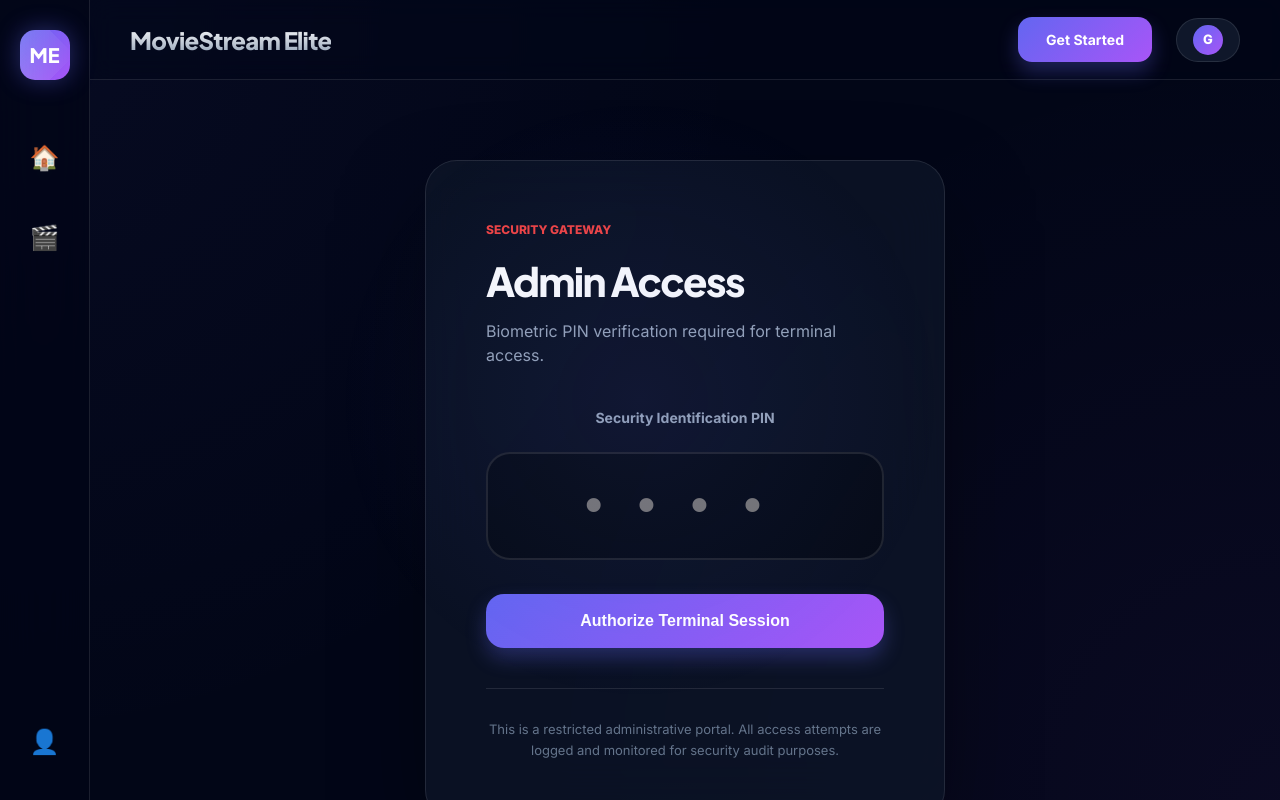
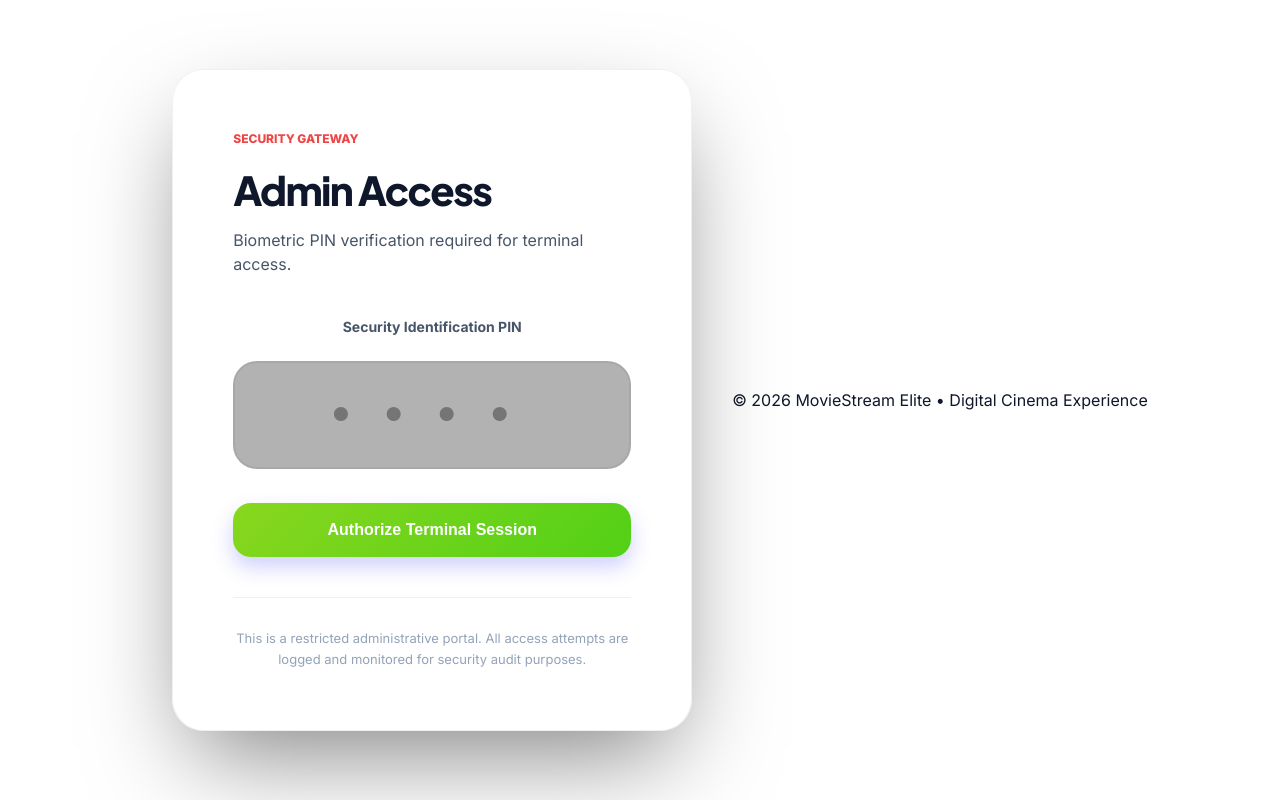
Before and after one commit to aryanjha206/MovieStream, a Flask app: page /admin in a window 1280 px wide. Run offline with Flask 3, Linux system fonts and the light colour scheme.

Commit message:
Add files via upload

```diff
--- a/static/css/style.css
+++ b/static/css/style.css
@@ -1,19 +1,19 @@
 :root {
-    /* Color Palette - Premium Midnight Theme */
-    --mx-bg: #020617;
-    --mx-bg-alt: #0f172a;
-    --mx-bg-glass: rgba(15, 23, 42, 0.7);
-    --mx-accent: #6366f1;
-    --mx-accent-hover: #4f46e5;
-    --mx-accent-gradient: linear-gradient(135deg, #6366f1 0%, #a855f7 100%);
-    --mx-accent-glow: rgba(99, 102, 241, 0.4);
+    /* Color Palette - Premium Light Theme (White & Parrot Green) */
+    --mx-bg: #ffffff;
+    --mx-bg-alt: #f8fafc;
+    --mx-bg-glass: rgba(255, 255, 255, 0.9);
+    --mx-accent: #88d71e; /* Parrot Green */
+    --mx-accent-hover: #7abf1a;
+    --mx-accent-gradient: linear-gradient(135deg, #88d71e 0%, #52d017 100%);
+    --mx-accent-glow: rgba(136, 215, 30, 0.2);
 
-    --mx-text: #f8fafc;
-    --mx-text-dim: #94a3b8;
-    --mx-text-muted: #64748b;
+    --mx-text: #0f172a;
+    --mx-text-dim: #475569;
+    --mx-text-muted: #94a3b8;
 
-    --mx-border: rgba(255, 255, 255, 0.1);
-    --mx-border-hover: rgba(255, 255, 255, 0.2);
+    --mx-border: rgba(0, 0, 0, 0.06);
+    --mx-border-hover: rgba(0, 0, 0, 0.12);
 
     --radius-sm: 8px;
     --radius-md: 12px;
@@ -63,22 +63,33 @@
     -moz-osx-font-smoothing: grayscale;
 }
 
+.glow-overlay {
+    display: none !important;
+}
+
+/* Auth Page overrides */
+.auth-page .app-sidebar,
+.auth-page .app-header {
+    display: none !important;
+}
+
+.auth-page .app-content {
+    background: var(--mx-bg);
+}
+
+.auth-page .main-scroller {
+    display: flex;
+    align-items: center;
+    justify-content: center;
+    padding: 0;
+}
+
 /* App Container Layout */
 .app-container {
     display: flex;
     height: 100vh;
     width: 100vw;
-    background-image:
-        radial-gradient(circle at 0% 0%, rgba(99, 102, 241, 0.05) 0%, transparent 50%),
-        radial-gradient(circle at 100% 100%, rgba(168, 85, 247, 0.05) 0%, transparent 50%);
-}
-
-.glow-overlay {
-    position: fixed;
-    inset: 0;
-    pointer-events: none;
-    background: radial-gradient(circle at var(--mouse-x, 50%) var(--mouse-y, 50%), rgba(99, 102, 241, 0.08) 0%, transparent 40%);
-    z-index: 10000;
+    background-color: var(--mx-bg);
 }
 
 /* Sidebar Styling */
@@ -196,10 +207,7 @@
     font-weight: 800;
     font-family: 'Plus Jakarta Sans', sans-serif;
     letter-spacing: -0.03em;
-    background: linear-gradient(to bottom, #fff, #94a3b8);
-    -webkit-background-clip: text;
-    background-clip: text;
-    -webkit-text-fill-color: transparent;
+    color: var(--mx-text);
 }
 
 .header-right {
@@ -304,14 +312,11 @@
 .hero-content h1 {
     font-size: 64px;
     line-height: 1;
-    font-weight: 900;
+    font-weight: 950;
     font-family: 'Plus Jakarta Sans', sans-serif;
     margin-bottom: 24px;
     letter-spacing: -0.04em;
-    background: linear-gradient(to bottom, #fff 50%, rgba(255,255,255,0.5) 100%);
-    -webkit-background-clip: text;
-    background-clip: text;
-    -webkit-text-fill-color: transparent;
+    color: var(--mx-text);
 }
 
 .hero-content p {
--- a/templates/admin_login.html
+++ b/templates/admin_login.html
@@ -1,6 +1,8 @@
 {% extends "base.html" %}
 
 {% block title %}Admin Access | MovieStream Elite{% endblock %}
+
+{% block body_class %}auth-page{% endblock %}
 
 {% block content %}
 <section class="single-auth">
--- a/templates/base.html
+++ b/templates/base.html
@@ -124,17 +124,6 @@
     </div>
 
     <script>
-        // Interactive Glow Effect
-        document.addEventListener('mousemove', (e) => {
-            const overlay = document.getElementById('glowOverlay');
-            if (overlay) {
-                const x = (e.clientX / window.innerWidth) * 100;
-                const y = (e.clientY / window.innerHeight) * 100;
-                overlay.style.setProperty('--mouse-x', `${x}%`);
-                overlay.style.setProperty('--mouse-y', `${y}%`);
-            }
-        });
-
         // Auto-dismiss Flash Messages
         document.addEventListener('DOMContentLoaded', () => {
             const flashes = document.querySelectorAll('.flash');
--- a/templates/login.html
+++ b/templates/login.html
@@ -1,6 +1,8 @@
 {% extends "base.html" %}
 
 {% block title %}Login | MovieStream Elite{% endblock %}
+
+{% block body_class %}auth-page{% endblock %}
 
 {% block content %}
 <section class="single-auth">
--- a/templates/signup.html
+++ b/templates/signup.html
@@ -1,6 +1,8 @@
 {% extends "base.html" %}
 
 {% block title %}Sign Up | MovieStream Elite{% endblock %}
+
+{% block body_class %}auth-page{% endblock %}
 
 {% block content %}
 <section class="single-auth">
```
